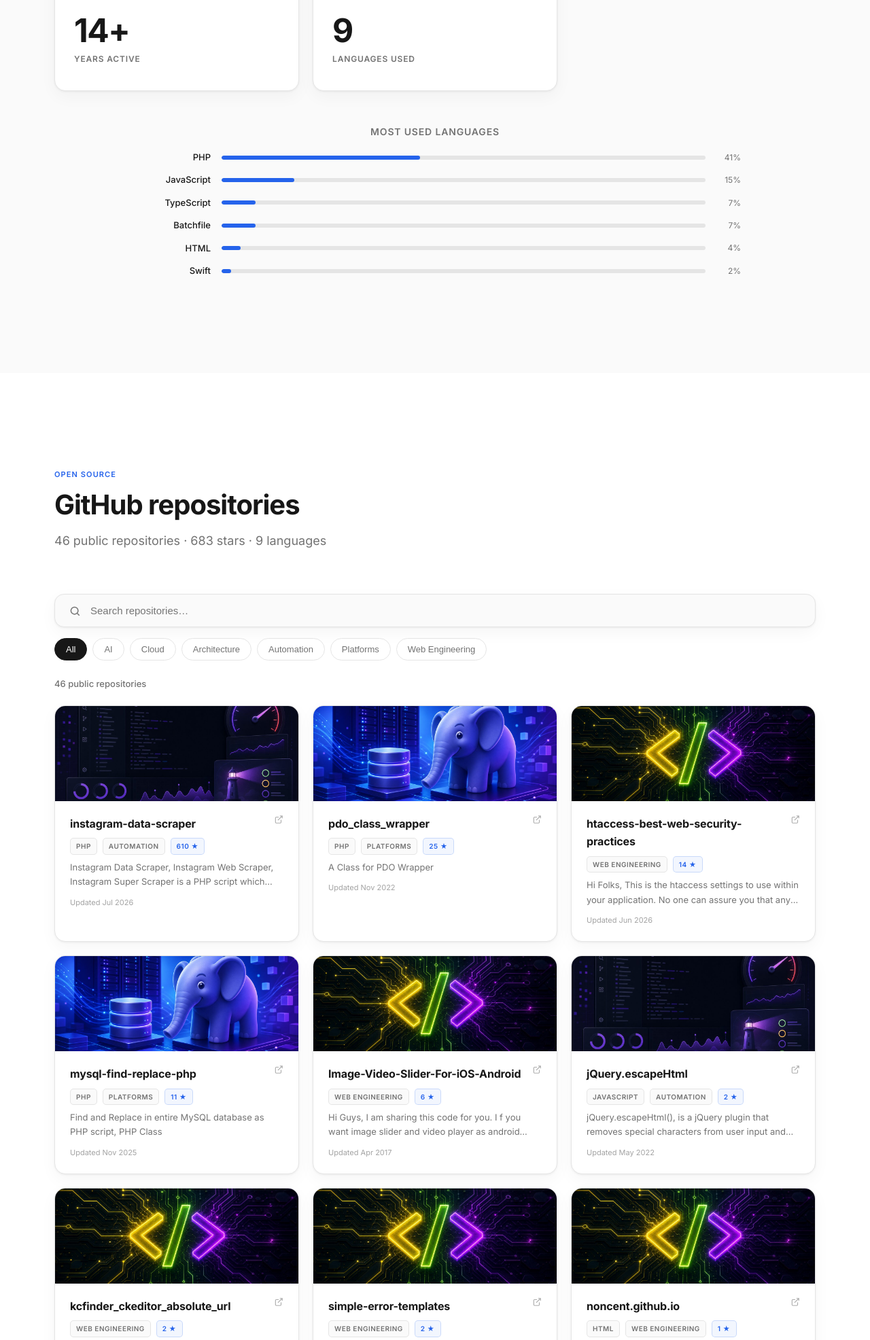
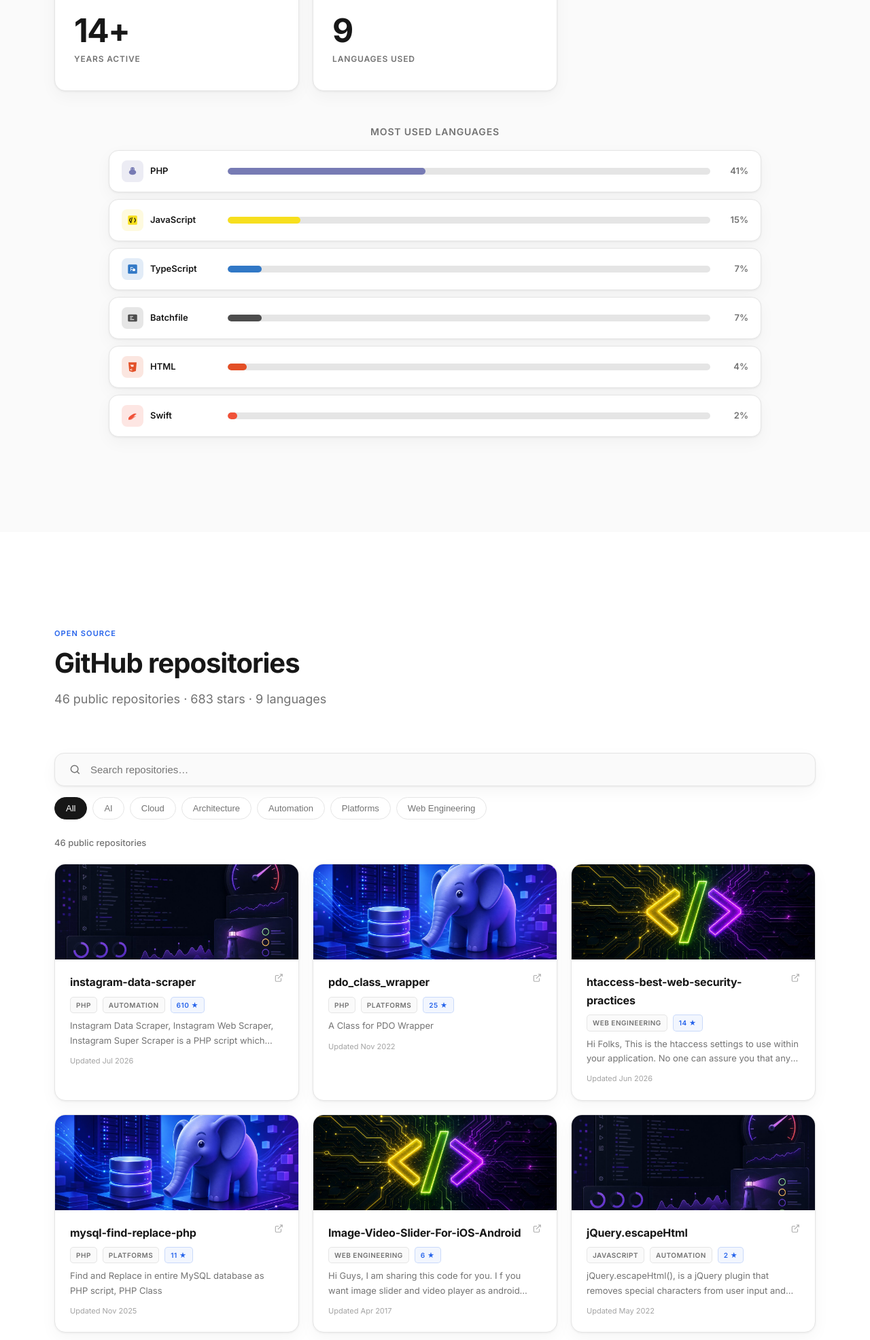
Before and after one commit to noncent/noncent.github.io, a PHP site: page / in a window 1280 px wide. Shown: the part 4453-6425 px from the top of the page at 68% size. Run offline with PHP 8.4, Linux system fonts and the light colour scheme.

Commit message:
Upgrade language chart with stack icons, animated bars, and card UI.
Add brand icons per language, scroll-triggered bar animation, and fix LinkedIn profile URL.

Co-authored-by: Cursor <cursoragent@cursor.com>

```diff
--- a/app.js
+++ b/app.js
@@ -7,6 +7,7 @@
   let profile, projects, expertise, timeline, testimonials, thoughts, gallery, github, stackoverflow, repos;
   let activeFilter = "All";
   let countersDone = false;
+  let langBarsDone = false;
   const DEFAULT_IMG = "assets/covers/default.jpg";
   const PHOTO_FALLBACKS = ["git-profile.jpg", "git-profile.png", "dist/img/profile.jpg"];
   const reducedMotion = window.matchMedia("(prefers-reduced-motion: reduce)").matches;
@@ -164,17 +165,24 @@
     if (lb && breakdown.length) {
       lb.innerHTML = `
         <h3>Most Used Languages</h3>
-        <div class="lang-bars">
+        <div class="lang-bars reveal-stagger">
           ${breakdown
             .slice(0, 6)
-            .map(
-              (l) => `
-            <div class="lang-bar-row">
-              <span class="lang-bar-name">${esc(l.name)}</span>
-              <div class="lang-bar-track"><div class="lang-bar-fill" style="width:${l.pct}%"></div></div>
+            .map((l, i) => {
+              const color = icons?.langColor ? icons.langColor(l.name) : "#2563eb";
+              const iconSvg = icons?.langIcon ? icons.langIcon(l.name) : "";
+              return `
+            <div class="lang-bar-row" style="--i:${i}" data-pct="${l.pct}">
+              <div class="lang-bar-meta">
+                <span class="lang-bar-icon" style="--lang-color:${esc(color)}">${iconSvg}</span>
+                <span class="lang-bar-name">${esc(l.name)}</span>
+              </div>
+              <div class="lang-bar-track">
+                <div class="lang-bar-fill" style="--pct:${l.pct}; --lang-color:${esc(color)}"></div>
+              </div>
               <span class="lang-bar-pct">${l.pct}%</span>
-            </div>`
-            )
+            </div>`;
+            })
             .join("")}
         </div>`;
     }
@@ -409,6 +417,7 @@
     const targets = document.querySelectorAll(".reveal, .reveal-stagger");
     if (reducedMotion) {
       targets.forEach((el) => el.classList.add("is-visible"));
+      document.querySelector(".lang-bars")?.classList.add("is-animated");
       return;
     }
     const io = new IntersectionObserver(
@@ -416,7 +425,10 @@
         entries.forEach((e) => {
           if (e.isIntersecting) {
             e.target.classList.add("is-visible");
-            if (e.target.id === "engineering" || e.target.closest("#engineering")) animateImpact();
+            if (e.target.id === "engineering" || e.target.closest("#engineering")) {
+              animateImpact();
+              animateLangBars();
+            }
           }
         });
       },
@@ -424,6 +436,13 @@
     );
     targets.forEach((el) => io.observe(el));
     io.observe($("engineering"));
+  }
+
+  function animateLangBars() {
+    const bars = document.querySelector(".lang-bars");
+    if (!bars || langBarsDone) return;
+    langBarsDone = true;
+    bars.classList.add("is-animated");
   }
 
   function animateImpact() {
--- a/data/profile.json
+++ b/data/profile.json
@@ -25,7 +25,7 @@
     { "value": "Millions", "label": "Users Impacted" }
   ],
   "contact": {
-    "linkedin": "https://www.linkedin.com/in/neeraj-singh",
+    "linkedin": "https://www.linkedin.com/in/neeraj-kumar-singh",
     "github": "https://github.com/noncent",
     "email": "mailto:hello@noncent.dev"
   },
--- a/icons.js
+++ b/icons.js
@@ -34,6 +34,66 @@
     default: "folder",
   };
 
+  const LANG_META = {
+    php: {
+      color: "#777BB4",
+      path: `<ellipse cx="12" cy="14" rx="7" ry="5"/><circle cx="12" cy="8" r="4"/><path d="M9 7h1.5l.5 2M13 7h1.5l-.5 2" fill="#fff"/>`,
+    },
+    javascript: {
+      color: "#F7DF1E",
+      path: `<rect x="3" y="3" width="18" height="18" rx="2"/><path d="M8 8l-2 4 2 4M16 8l2 4-2 4M11 7l-2 10" stroke="#000" stroke-width="1.4" fill="none" stroke-linecap="round" stroke-linejoin="round"/>`,
+    },
+    typescript: {
+      color: "#3178C6",
+      path: `<rect x="3" y="3" width="18" height="18" rx="2"/><path d="M8 8h3a2.5 2.5 0 010 5H9v3H8V8zm1 4h2a1.5 1.5 0 000-3H9v3zm6-4h-3v8h3a2.5 2.5 0 000-5h-2V8z" fill="#fff"/>`,
+    },
+    html: {
+      color: "#E34F26",
+      path: `<path d="M4 3l1.5 17 6.5 2 6.5-2L20 3H4zm3.2 4.5h7.1l-.4 4.2H8.8l.2 2.5 3 1 .3-.1.3 3.2-2.6.8-2.6-.8-.2-2h2.6l.1 1.2 1.4.4 1.4-.4.2-2.2H9.4l-.4-5.3z"/>`,
+    },
+    swift: {
+      color: "#F05138",
+      path: `<path d="M4 16c3-4 6-6 10-8 2-1 4-1 6 0-3 2-5 4-7 7-2 2-5 4-9 5z"/><path d="M6 18c2-2 5-4 8-5 2-.5 4-.5 5 0-2 1-4 2-6 4-1.5 1.5-3.5 2.5-7 3z" opacity=".7"/>`,
+    },
+    rust: {
+      color: "#DEA584",
+      path: `<circle cx="12" cy="12" r="3"/><path d="M12 2v3M12 19v3M2 12h3M19 12h3M4.9 4.9l2.1 2.1M17 17l2.1 2.1M4.9 19.1l2.1-2.1M17 7l2.1-2.1"/>`,
+    },
+    vue: {
+      color: "#42B883",
+      path: `<path d="M12 4l9 16H3L12 4z"/><path d="M12 9l4 7H8l4-7z" fill="#35495E"/>`,
+    },
+    python: {
+      color: "#3776AB",
+      path: `<path d="M9 4h6v3H11v2h5a3 3 0 013 3v2H9v-2h6v-2h-4a3 3 0 01-3-3V7a3 3 0 013-3z"/><circle cx="10" cy="6" r="1" fill="#FFD43B"/><circle cx="15" cy="17" r="1" fill="#FFD43B"/>`,
+    },
+    batchfile: {
+      color: "#4D4D4D",
+      path: `<rect x="3" y="5" width="18" height="14" rx="2"/><path d="M7 9h6M7 12h4M7 15h8" stroke="#fff" stroke-width="1.5" fill="none"/>`,
+    },
+    default: {
+      color: "#2563eb",
+      path: `<path d="M8 7l-4 5 4 5M16 7l4 5-4 5M14 5l-4 14"/>`,
+    },
+  };
+
+  function normalizeLang(name) {
+    return String(name || "")
+      .toLowerCase()
+      .trim()
+      .replace(/\s+/g, "");
+  }
+
+  function langColor(name) {
+    return (LANG_META[normalizeLang(name)] || LANG_META.default).color;
+  }
+
+  function langIcon(name, className) {
+    const meta = LANG_META[normalizeLang(name)] || LANG_META.default;
+    const cls = className ? ` class="${className}"` : "";
+    return `<svg${cls} viewBox="0 0 24 24" aria-hidden="true" fill="${meta.color}">${meta.path}</svg>`;
+  }
+
   function icon(name, className) {
     const p = paths[name];
     if (!p) return "";
@@ -43,10 +103,13 @@
 
   global.NONCENT_ICONS = {
     icon,
+    langIcon,
+    langColor,
     categoryIcon(cat) {
       return icon(categoryIcons[cat] || categoryIcons.default, "chip-icon");
     },
     paths,
     categoryIcons,
+    LANG_META,
   };
 })(typeof window !== "undefined" ? window : globalThis);
--- a/index.html
+++ b/index.html
@@ -11,7 +11,7 @@
   <link rel="preconnect" href="https://fonts.googleapis.com" />
   <link rel="preconnect" href="https://fonts.gstatic.com" crossorigin />
   <link href="https://fonts.googleapis.com/css2?family=Inter:wght@400;500;600;700&display=swap" rel="stylesheet" />
-  <link rel="stylesheet" href="styles.css?v=9" />
+  <link rel="stylesheet" href="styles.css?v=10" />
 </head>
 <body>
   <a class="skip-link" href="#main">Skip to content</a>
@@ -198,7 +198,7 @@
     </div>
   </div>
 
-  <script src="icons.js?v=9"></script>
-  <script src="app.js?v=9"></script>
+  <script src="icons.js?v=10"></script>
+  <script src="app.js?v=10"></script>
 </body>
 </html>
--- a/styles.css
+++ b/styles.css
@@ -293,17 +293,46 @@ ul { margin: 0; padding: 0; list-style: none; }
   letter-spacing: .06em; color: var(--text-muted); margin: 0 0 16px;
   text-align: center;
 }
-.lang-bars { display: flex; flex-direction: column; gap: 12px; width: 100%; max-width: 100%; margin: 0 auto; }
-.lang-bar-row { display: flex; align-items: center; gap: 16px; max-width: 900px; margin: 0 auto; width: 100%; }
-.lang-bar-name { width: 120px; font-size: 13px; font-weight: 500; flex-shrink: 0; text-align: right; }
+.lang-bars { display: flex; flex-direction: column; gap: 10px; width: 100%; max-width: 960px; margin: 0 auto; }
+.lang-bar-row {
+  display: flex; align-items: center; gap: 16px;
+  max-width: 960px; margin: 0 auto; width: 100%;
+  padding: 14px 18px;
+  border-radius: 14px;
+  background: var(--bg);
+  border: 1px solid var(--border);
+  box-shadow: var(--shadow-soft);
+  transition: transform .3s var(--ease), box-shadow .3s, opacity .6s var(--ease);
+  --i: 0;
+}
+.lang-bar-row:hover { transform: translateY(-2px); box-shadow: var(--shadow-card); }
+.lang-bar-meta { display: flex; align-items: center; gap: 10px; min-width: 140px; flex-shrink: 0; }
+.lang-bar-icon {
+  width: 32px; height: 32px; border-radius: 8px;
+  background: color-mix(in srgb, var(--lang-color) 14%, transparent);
+  display: grid; place-items: center; flex-shrink: 0;
+}
+.lang-bar-icon svg { width: 18px; height: 18px; display: block; }
+.lang-bar-name { font-size: 13px; font-weight: 600; flex-shrink: 0; text-align: left; color: var(--text); }
 .lang-bar-track {
-  flex: 1; height: 6px; background: var(--border); border-radius: 3px; overflow: hidden;
+  flex: 1; height: 10px; background: var(--border); border-radius: 999px; overflow: hidden;
 }
 .lang-bar-fill {
-  height: 100%; background: var(--accent); border-radius: 3px;
-  transition: width .8s var(--ease);
+  height: 100%;
+  width: 0;
+  background: var(--lang-color);
+  border-radius: 999px;
+  transition: width 1s var(--ease);
+  transition-delay: calc(var(--i, 0) * 80ms + 200ms);
 }
-.lang-bar-pct { width: 36px; font-size: 12px; color: var(--text-muted); text-align: right; }
+.lang-bars.is-animated .lang-bar-fill { width: calc(var(--pct) * 1%); }
+.lang-bar-pct { width: 40px; min-width: 40px; font-size: 13px; font-weight: 600; color: var(--text-muted); text-align: right; flex-shrink: 0; }
+@media (max-width: 600px) {
+  .lang-bar-row { flex-wrap: wrap; gap: 10px; }
+  .lang-bar-meta { min-width: 100%; }
+  .lang-bar-track { order: 3; flex: 1 1 100%; }
+  .lang-bar-pct { order: 2; margin-left: auto; }
+}
 
 /* ---- Repos ---- */
 .repos-toolbar { margin-bottom: 24px; display: flex; flex-direction: column; gap: 16px; }
```
